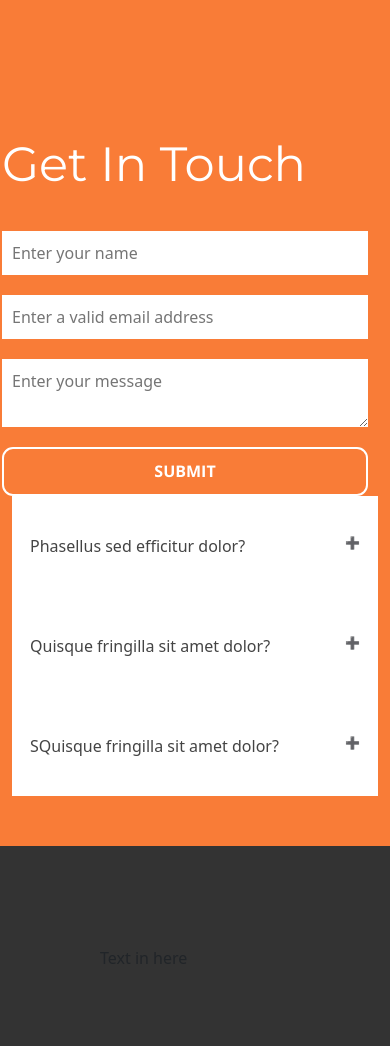
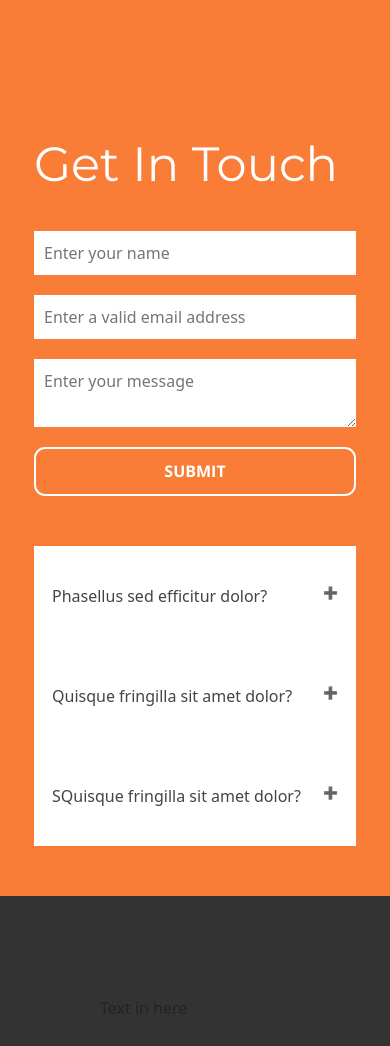
Before and after one commit to Kavinduf/Solar_webpage, a plain HTML site: page index.html in a window 390 px wide. Shown: the part 10240-11286 px from the top of the page. Drawn offline with nearby package versions, Linux system fonts and the light colour scheme.

Commit message:
responsive

```diff
--- a/Styles/styles.scss
+++ b/Styles/styles.scss
@@ -1028,6 +1028,21 @@ html {
 }
 
 @media only screen and (max-width: 775px) {
+
+  .form-row{
+    margin-left: 50px !important;
+    margin-right: 50px !important;
+  }
+  .form-wrap{
+    margin-bottom: 50px;
+    margin-right:0px ;
+  }
+  .accordion-wrap{
+    padding-left: 0px !important;
+    padding-right: 0px !important;
+  }
+}
+@media only screen and (max-width: 775px) {
   .over-image-row {
     padding-left: 30px !important;
     padding-right: 30px !important;
@@ -1200,6 +1215,10 @@ html {
   .services-image-right {
     height: 300px;
   }
+  .form-row{
+    margin-left: 20px !important;
+    margin-right: 20px !important;
+  }
 }
 
 @media only screen and (max-width: 480px) {
@@ -1251,6 +1270,10 @@ html {
     padding-left: 25px !important ;
     padding-right: 25px !important ;
   }
+  .form-row{
+    margin-left: 10px !important;
+    margin-right: 10px !important;
+  }
 }
 
 // @media only screen and (max-width: 420px) {
```
Also changed, not shown: Styles/styles.css, 1 other file.
